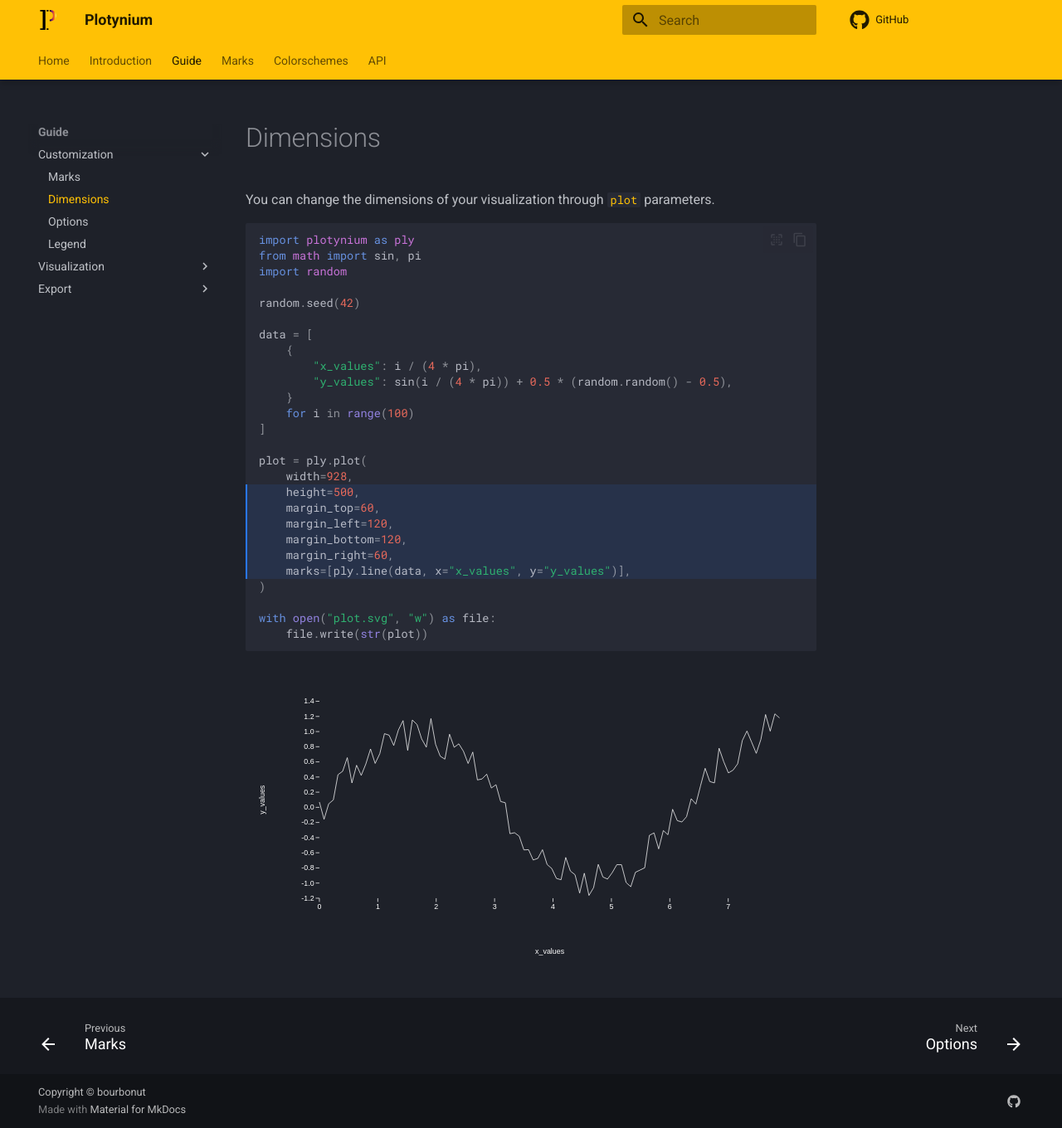
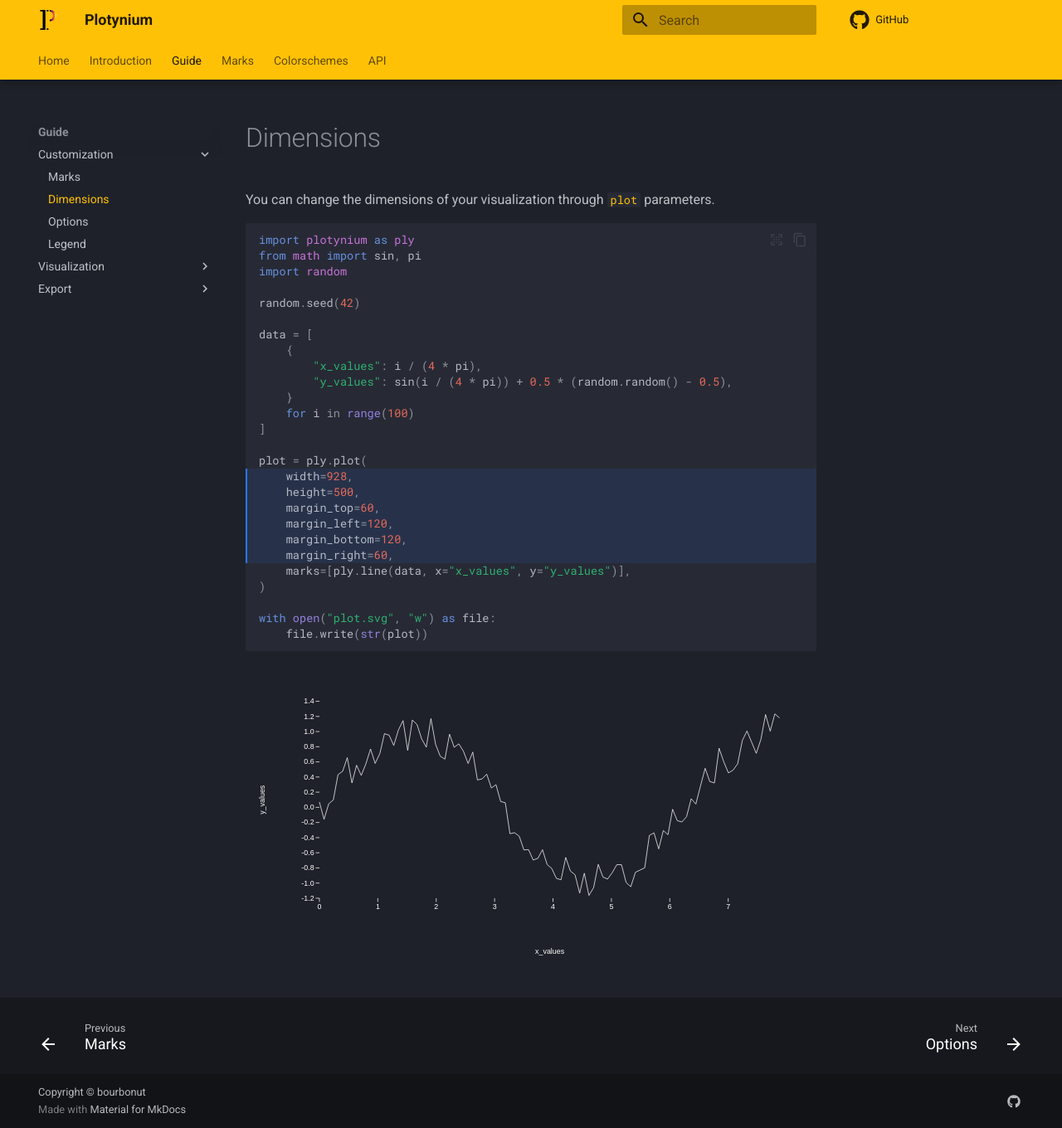
Before and after one commit to bourbonut/plotynium, an MkDocs documentation site: the page built from docs/guide/dimensions.md, in a window 1280 px wide and 1360 px high. Shown: the whole window at 83% size. Built offline with MkDocs 1.6.1 and Material for MkDocs 9.7.7, drawn with Linux system fonts in a browser that asks for light colours; comment, search, counter and statistics services are not loaded.

Commit message:
Update `dimensions.md` in docs

````diff
--- a/docs/guide/dimensions.md
+++ b/docs/guide/dimensions.md
@@ -2,7 +2,7 @@
 
 You can change the dimensions of your visualization through [`plot`](../api/plot.md) parameters.
 
-```python hl_lines="17-22"
+```python hl_lines="16-21"
 import plotynium as ply
 from math import sin, pi
 import random
````
